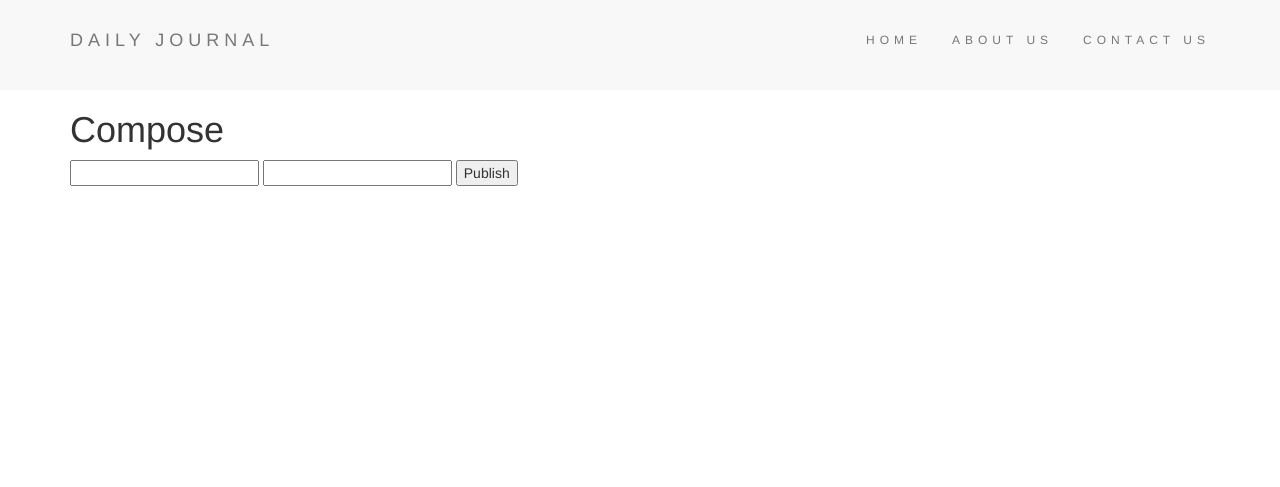
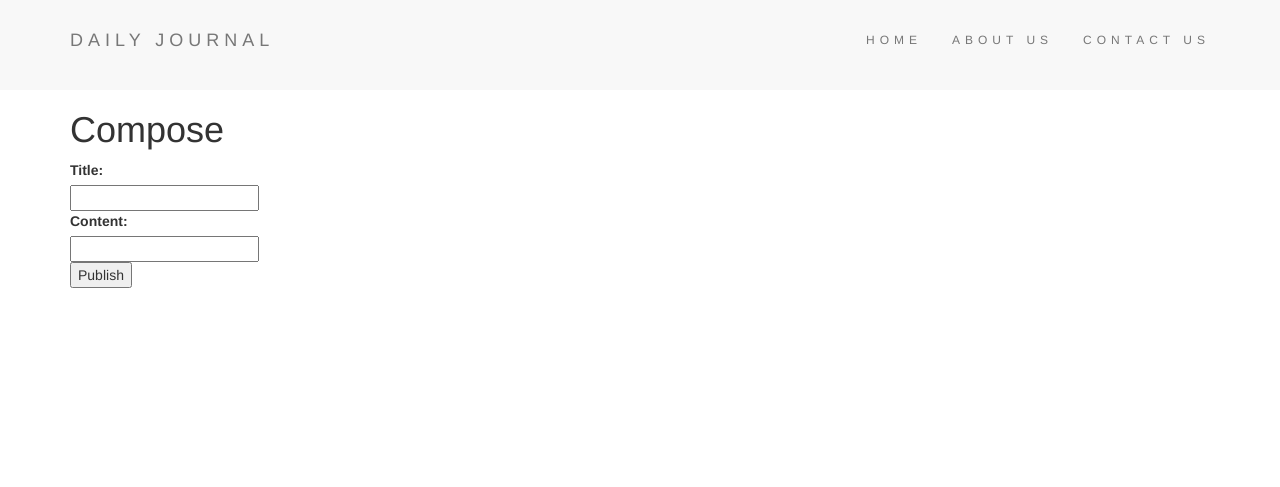
Before and after one commit to AidaJ-Gutierrez/JS-Practice, a Node server app: page /compose in a window 1280 px wide. Shown: the top 487 px of the page. Run offline with Node 20, Linux system fonts and the light colour scheme.

Commit message:
added post views

```diff
--- a/ejs-challenge/views/compose.ejs
+++ b/ejs-challenge/views/compose.ejs
@@ -6,8 +6,10 @@
 
 
 <form class="" action="/compose" method="post">
-    <input type="text" name="postTitle">
-    <input type="text" name="postContent">
+    <label for="postTitle" >Title:</label><br>
+    <input type="text" name="postTitle" id="postTitle"><br>
+    <label for="postContent" >Content:</label><br>
+    <input type="text" name="postContent" id="postContent" ><br>
     <button type="submit" name="button">Publish</button>
 </form>
 
```
